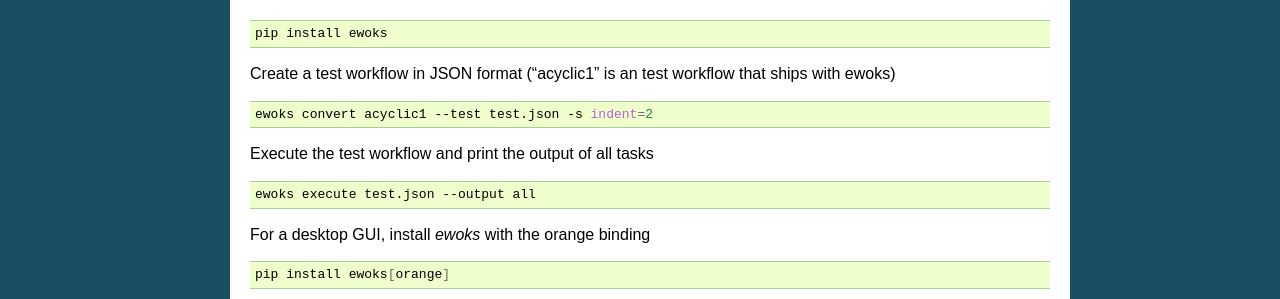
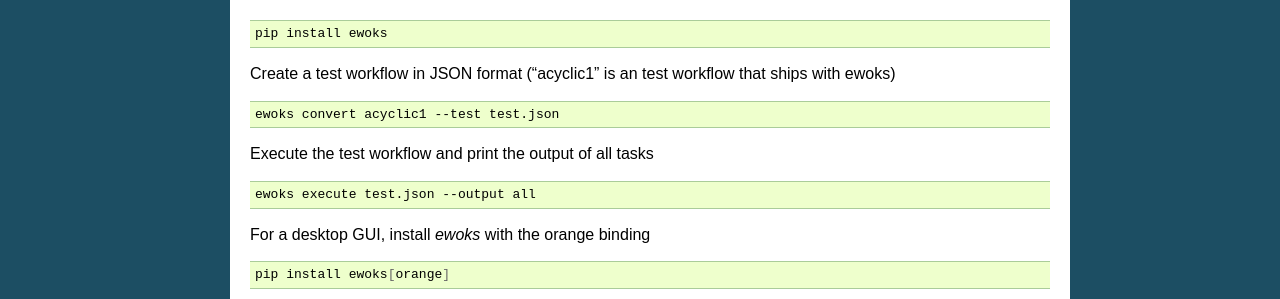
Before and after one commit to ewoks-kit/ewoks, a Sphinx documentation site: the page built from doc/index.rst, in a window 1280 px wide. Shown: the part 414-713 px from the top of the page. Built offline with Sphinx 7.4.7, drawn with Linux system fonts in a browser that asks for light colours; pages that are not in the unit, such as notebooks, are missing from menus.

Commit message:
docs: indent=2 is now the default

```diff
--- a/doc/ewoks_api/cli.rst
+++ b/doc/ewoks_api/cli.rst
@@ -23,7 +23,7 @@
 
 .. code:: bash
 
-    ewoks execute /path/to/graph.ows /path/to/graph.json -s indent=2
+    ewoks execute /path/to/graph.ows /path/to/graph.json
 
 *Ewoks* jobs can be submitted as follows
 
--- a/doc/index.rst
+++ b/doc/index.rst
@@ -27,7 +27,7 @@
 
 .. code:: bash
 
-	ewoks convert acyclic1 --test test.json -s indent=2
+	ewoks convert acyclic1 --test test.json
 
 Execute the test workflow and print the output of all tasks
 
```
